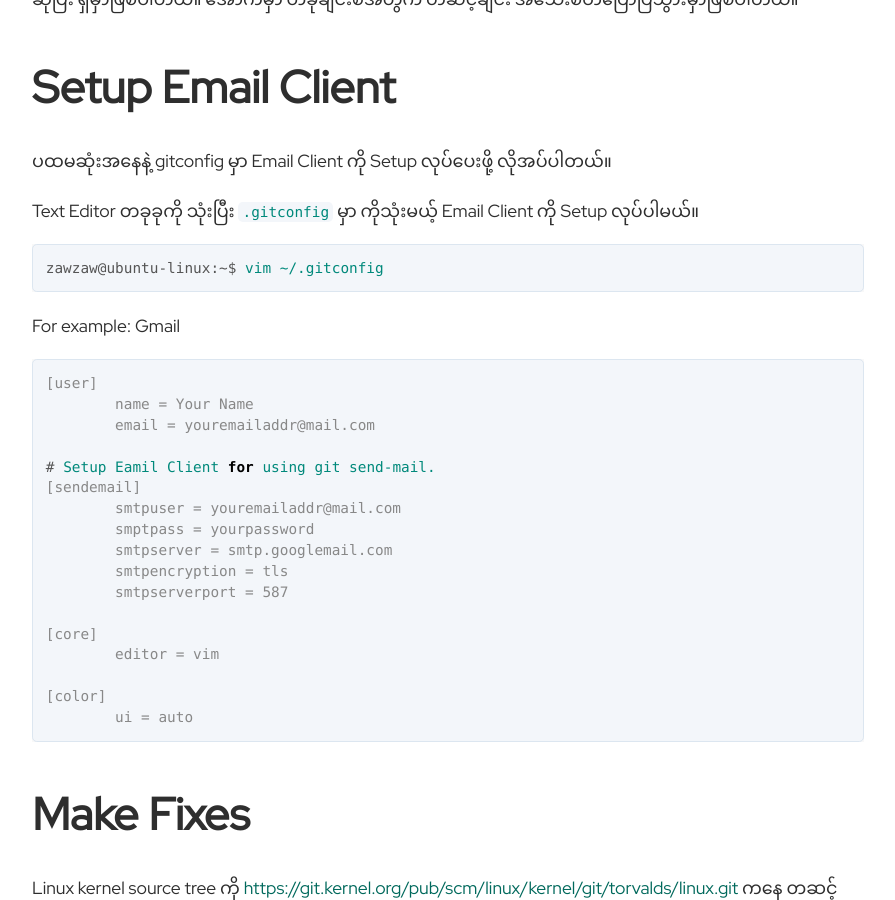
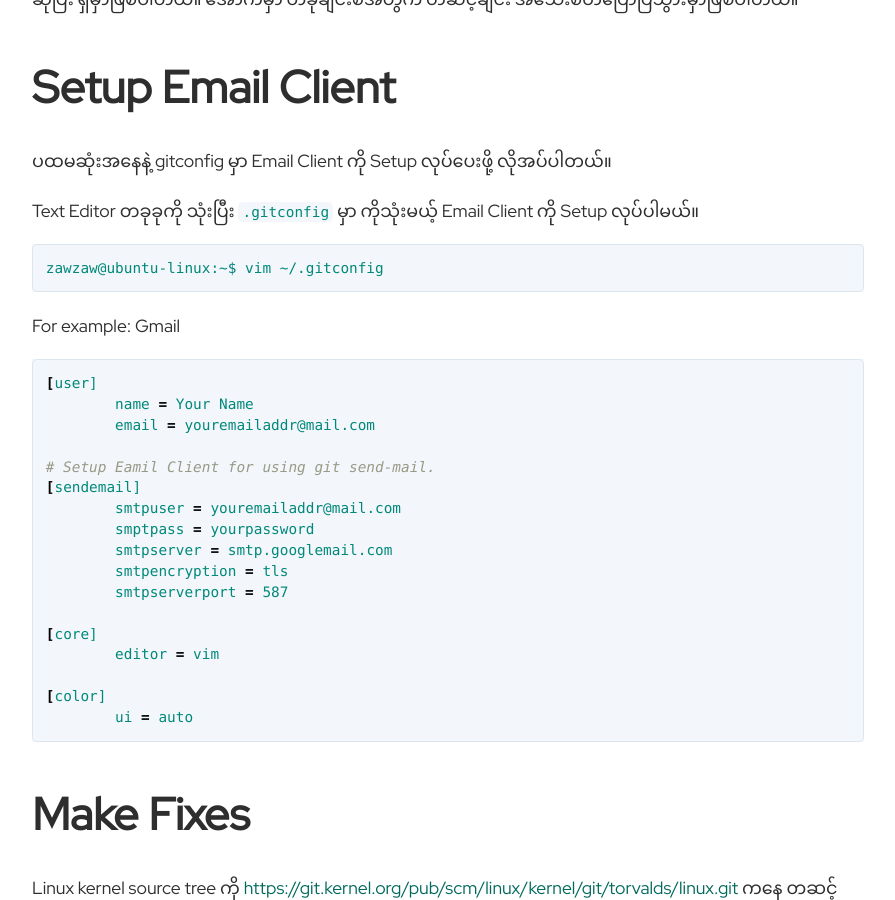
Before and after one commit to zawzaww/zawzaww.github.io, a Jekyll site: the page built from _posts/2020-05-15-linux-kernel-contribution-workflow.md, in a window 1280 px wide and 900 px high, scrolled down 1412 px. Shown: the whole window, without its empty margins (192-1087 px from the left). Built offline with Jekyll 4.4.1, drawn with Linux system fonts in a browser that asks for light colours; comment, search, counter and statistics services are not loaded; some of the changed text lies outside the part shown.

Commit message:
_posts: Update code hightlights with bash shell

````diff
--- a/_posts/2020-05-15-linux-kernel-contribution-workflow.md
+++ b/_posts/2020-05-15-linux-kernel-contribution-workflow.md
@@ -28,13 +28,13 @@ Linux kernel ကို Contribute လုပ်တဲ့အပိုင်းမ
 
 Text Editor တခုခုကို သုံးပြီး `.gitconfig` မှာ ကိုသုံးမယ့် Email Client ကို Setup လုပ်ပါမယ်။
 
-```console
+```bash
 zawzaw@ubuntu-linux:~$ vim ~/.gitconfig
 ```
 
 For example: Gmail
 
-```console
+```bash
 [user]
         name = Your Name
         email = youremailaddr@mail.com
@@ -61,11 +61,11 @@ Linux kernel source tree ကို [https://git.kernel.org/pub/scm/linux/kernel/
 
 မူးရင်း `master` branch ကနေ `dev/zawzaw` branch အသစ်တခု Local မှာ create လုပ်လိုက်ပါမယ်။
 
-```console
+```bash
 git branch dev/zawzaw
 ```
 
-```console
+```bash
 git checkout dev/zawzaw
 ```
 
@@ -78,13 +78,13 @@ Fixed kernel code: `linux/arch/x86/include/asm/bitops.h`
 
 Kernel source tree ကို သွားပြီး Kernel configuration လုပ်ပြီး Compile လုပ်ပါမယ်။ Compiler က Default compiler ဖြစ်တဲ့ GCC ကို မသုံးဘဲ Clang ကို ကျွန်တော်က သုံးတာဖြစ်တာကြောင့် `CC=clang` ဆိုပြီး ထည့်ပေးတာဖြစ်ပါတယ်။ နောက်ပိုင်း Clang Compiler နဲ့ Linux kernel ကို Compile လုပ်တဲ့အကြောင်းကို ရေးဖို့ရှိပါတယ်။
 
-```console
+```bash
 make CC=clang defconfig
 ```
 
 ![Screenshot](/assets/images/screenshots/img_screenshot_recompile_kernel.png)
 
-```console
+```bash
 make CC=clang -j$(nproc --all)
 ```
 
@@ -98,7 +98,7 @@ make CC=clang -j$(nproc --all)
 # Git commit
 ကိုယ် Change လိုက်တဲ့ Code တွေကို `git commit` လုပ်ပါမယ်။ ဒီနေရာမှာ ပြီးပြီရောပုံစံမျိုး commit လုပ်လို့မရပါဘူး တခြားသူတွေလည်း ဖက်လိုက်ရင် နားလည်အောင် သေချာရေးပေးဖို့လိုပါတယ်။
 
-```console
+```bash
 git commit -a
 ```
 
@@ -114,7 +114,7 @@ git commit -a
 
 ကိုယ့်ရဲ့ Local branch တွေကို `git branch` နဲ့ အရင်ကြည့်ပါမယ်။
 
-```console
+```bash
 zawzaw@ubuntu-linux:~/Linux-kernel/linux$ git branch
 * dev/zawzaw
   master
@@ -122,7 +122,7 @@ zawzaw@ubuntu-linux:~/Linux-kernel/linux$ git branch
 
 Patch Generate လုပ်ပါမယ်။
 
-```console
+```bash
 git format-patch master..dev/zawzaw
 ```
 
@@ -135,7 +135,7 @@ Linux kernel source tree မှာ အသုံး၀င်တဲ့ Tools တ
 
 Linux kernel source tree မှာ `checkpatch.pl` ကို Run ပေးဖို့လိုပါတယ်။
 
-```console
+```bash
 ./scripts/checkpatch.pl 0001-arch-x86-asm-Fix-arch-x86-kernel-build-error-in-clan.patch
 ```
 
@@ -146,7 +146,7 @@ Kernel Patch ကို ဘယ် Kernel maintainers ဆီကို ပို့
 
 Linux kernel tree မှာ `get_maintainer.pl` ကို Run ပေးဖို့ လိုပါတယ်။
 
-```console
+```bash
 ./scripts/get_maintainer.pl 0001-arch-x86-asm-Fix-arch-x86-kernel-build-error-in-clan.patch
 ```
 
@@ -155,7 +155,7 @@ Linux kernel tree မှာ `get_maintainer.pl` ကို Run ပေးဖို
 # Git send-mail
 အပေါ်ကအဆင့်တွေ ပြီးသွားရင် Patch ကို `git send-mail` နဲ့ သက်ဆိုင်ရာ Maintainers တွေဆီ ပို့ပေးမှာဖြစ်ပါတယ်။
 
-```console
+```bash
 git send-mail --to mingo@redhat.com --cc hpa@zytor.com --cc jesse.brandeburg@intel.com --cc linux-kernel@vger.kernel.org --cc clang-built-linux@googlegroups.com 0001-arch-x86-asm-Fix-arch-x86-kernel-build-error-in-clan.patch
 ```
 
````
Also changed, not shown: _posts/2019-07-27-speedup-linux-kernel-builds.md (+16 -9 lines), _posts/2020-06-13-monolithic-and-microkernel.md (+1 -1 lines).
